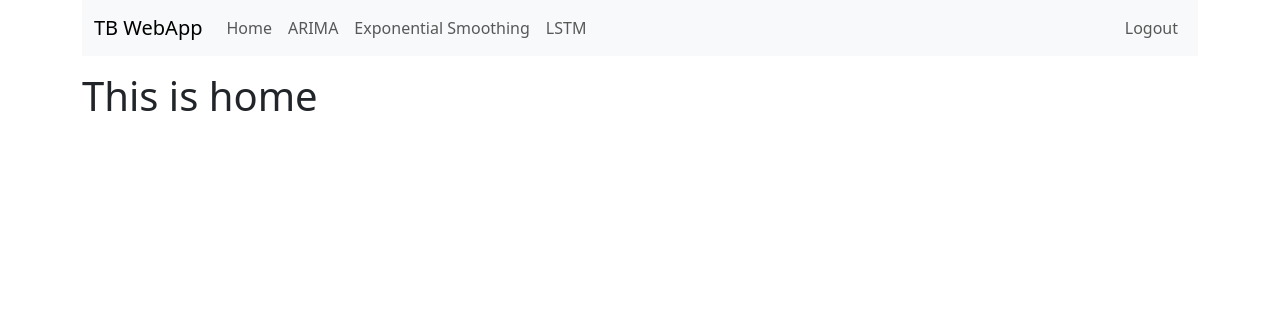
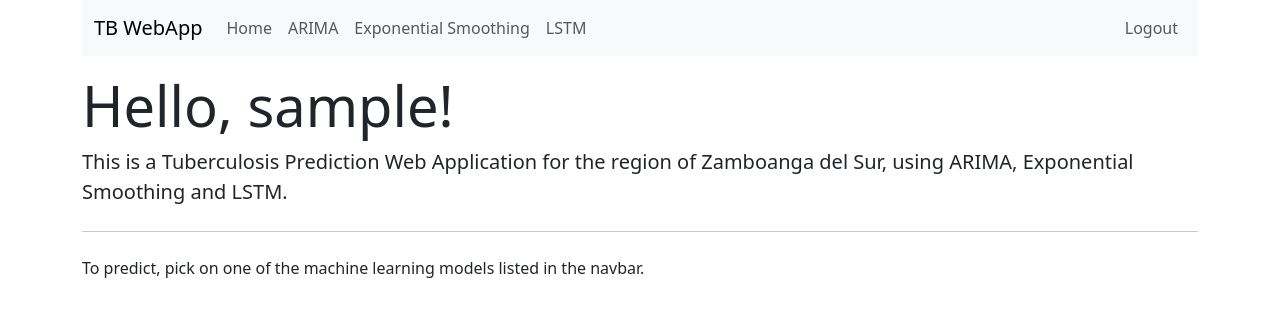
Before and after one commit to klpabes/tb_webapp, a Django app: page / in a window 1280 px wide. Shown: the top 317 px of the page. Run offline with Django 5.2, Linux system fonts and the light colour scheme; the visitor is signed in with stand-in values (Sample User, id 1); parts of the project's set-up code (start-up, migrations or seed data) failed here and were passed over.

Commit message:
add jumbotron in index

```diff
--- a/tb_webapp/app/templates/app/index.html
+++ b/tb_webapp/app/templates/app/index.html
@@ -5,5 +5,10 @@ Home
 {% endblock %}
 
 {% block body %}
-<h1>This is home</h1>
+  <div class="jumbotron">
+    <h1 class="display-4">Hello, {{ user }}!</h1>
+    <p class="lead">This is a Tuberculosis Prediction Web Application for the region of Zamboanga del Sur, using ARIMA, Exponential Smoothing and LSTM.</p>
+    <hr class="my-4">
+    <p>To predict, pick on one of the machine learning models listed in the navbar.</p>
+  </div>
 {% endblock body %}
--- a/tb_webapp/app/views.py
+++ b/tb_webapp/app/views.py
@@ -25,7 +25,7 @@ def register(request):
 
     else:
         form = UserRegisterForm()
-    return render(request, 'app/register.html', {'form': form})
+    return render(request, 'app/register.html', {'form': form, 'user': request.user})
 
 def logout_view(request):
     logout(request)
```
